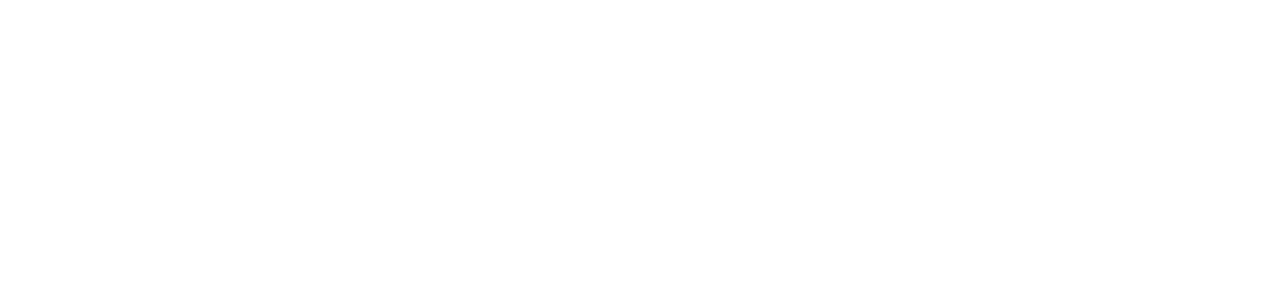
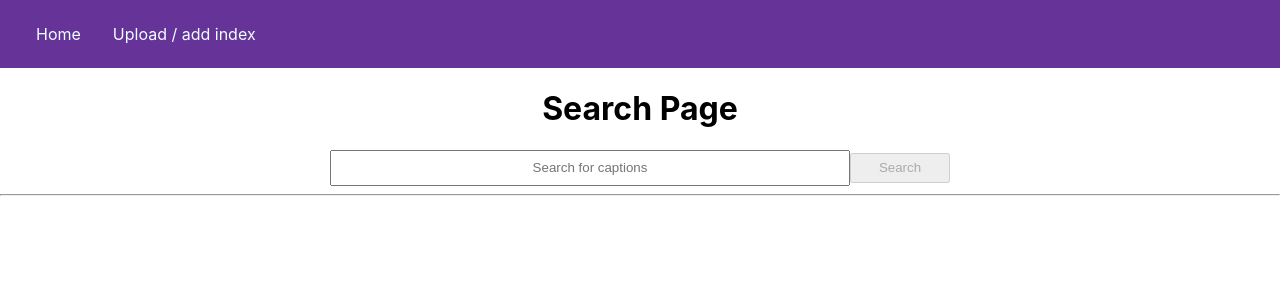
Before and after one commit to pad918/pod-vector-search, a React (Create React App) app in the folder ReactApp/client/: page /search in a window 1280 px wide. Before the commit this address had no page. Shown: the top 300 px of the page. Built offline with nearby package versions, Linux system fonts and the light colour scheme.

Commit message:
Implemented frontend for the new backend features

```diff
--- a/ReactApp/client/src/App.css
+++ b/ReactApp/client/src/App.css
@@ -25,7 +25,7 @@
 }
 
 .App-link {
-  color: #61dafb;
+  color: white;
 }
 
 @keyframes App-logo-spin {
@@ -36,3 +36,85 @@
     transform: rotate(360deg);
   }
 }
+
+.root{
+  align-items: center;
+  justify-content: center;
+  width: 100%;
+}
+
+a:visited{
+  color:inherit;
+  color:azure;
+}
+
+a::marker {
+  color: azure;
+}
+
+.navlink {
+  color:azure;
+  text-decoration: none;
+}
+
+.navbar {
+  overflow: hidden;
+  background-color: rebeccapurple;
+  text-decoration-color: azure;
+}
+
+.navbar-item li {
+  display: inline-block;
+}
+
+li a {
+  display: inline-block;
+  color: azure;
+  padding: 8px 16px;
+  text-decoration: none;
+}
+
+ul{
+  list-style-type: none;
+  margin-left: 10px;
+  margin-right: 10px;
+  padding-left: 10px;
+  padding-right: 10px;
+  border: 10px;
+}
+
+.title {
+  align-content: center;
+  text-align: center;
+  width: 100%;
+}
+
+.content {
+  width: 100%;
+  align-content: center;
+  text-align: center;
+  justify-content: center;
+}
+
+form {
+  display: block;
+}
+
+input {
+  align-content: center;
+  text-align: center;
+  justify-content: center;
+  width: 40%;
+  height: 30px;
+}
+
+button {
+  height: 30px;
+  width: 100px;
+}
+
+iframe.youtube-iframe {
+  aspect-ratio: 16 / 9;
+	height: 40%;
+	width: 40%;
+}
--- a/ReactApp/client/src/App.js
+++ b/ReactApp/client/src/App.js
@@ -4,7 +4,9 @@
 import PasswordForm  from "./components/PasswordForm.js";
 import UploadPage  from "./components/UploadPage.js";
 import HomePage  from "./components/HomePage.js";
+import SearchPage  from "./components/SearchPage.js";
 import { Routes, Route } from 'react-router-dom';
+
 
 const authReducer = (state, action) => {
   switch (action.type) {
@@ -36,6 +38,7 @@
       <Routes>
         <Route path="/" element={<HomePage auth={auth} dispatchAuth={dispatchAuth}/>} />
         <Route path="/upload" element={<UploadPage auth={auth} />} />
+        <Route path="/search" element={<SearchPage auth={auth}/>} />
       </Routes>
     </>
 
--- a/ReactApp/client/src/components/HomePage.js
+++ b/ReactApp/client/src/components/HomePage.js
@@ -4,14 +4,11 @@
 
 export default function HomePage({auth, dispatchAuth}) {
 
+    if(!auth.signed_in) return <PasswordForm auth={auth} dispatchAuth={dispatchAuth}/>;
     return (
         <div>
-            {
-            auth.signed_in ?
                 <NavLink to="/upload">Upload / add index</NavLink>
-                :
-                <PasswordForm auth={auth} dispatchAuth={dispatchAuth}/>
-            }
+                <NavLink to="/search">Search</NavLink>
         </div>
     );
 }
--- /dev/null
+++ b/ReactApp/client/src/components/SearchPage.js
@@ -0,0 +1,45 @@
+import React from "react";
+import VideoSearchResult from "./VideoSearchResult.js";
+
+import { NavLink } from "react-router-dom";
+
+export default function SearchPage({auth}) {
+
+    const [query, setQuery] = React.useState("");
+    const [results, setResults] = React.useState([]);
+    const searchCaptions = (e) => {
+        e.preventDefault();
+        fetch(`/api/video/caption_search?query=${query}&top=5`)
+            .then(res => res.json())
+            .then(data => {
+                console.log(data[1]);
+                return setResults(data);
+            }
+            )
+            .catch(err => console.log(err));
+    }
+
+    return (
+        <div className="root">
+            <div className="navbar">
+                <ul className="navbar-item">
+                    <li>
+                        <NavLink to="/" className="navlink">Home</NavLink>
+                        <NavLink to="/upload" className="navlink">Upload / add index</NavLink>
+                    </li>
+                </ul>
+            </div>
+            <h1 className="title">Search Page</h1>
+            <div className="content">
+                <form onSubmit={(e) => searchCaptions(e)}>
+                    <input type="text" placeholder="Search for captions" onChange={(e) => setQuery(e.target.value)} />
+                    <button type="submit" disabled={!query}>Search</button>
+                </form>
+                <hr />
+                {results.map((result, index) => (
+                    <VideoSearchResult url={result[1]} timestamp={result[3]} key={index} />
+                ))}
+            </div>
+        </div>
+    );
+}
--- /dev/null
+++ b/ReactApp/client/src/components/VideoSearchResult.js
@@ -0,0 +1,24 @@
+import React from "react";
+
+export default function VideoSearchResult({url, timestamp}) {
+    const timestampToSeconds = (timestamp) => {
+        const [hours, minutes, seconds] = timestamp.split(":");
+        return parseInt(parseFloat(hours)*3600 + parseFloat(minutes)*60 + parseFloat(seconds))
+    }
+
+    const convertToEmbeddPath = (url) => {
+        return url.replace("watch?v=", "embed/");
+    }
+
+    const embedd_url = convertToEmbeddPath(url);
+
+    const seconds = timestampToSeconds(timestamp);
+
+    return (
+        <div>
+            <h2>Video: {url} @ {timestamp}</h2>
+            <iframe className="youtube-iframe" src={`${embedd_url}?start=${seconds}`}>
+            </iframe>
+        </div>
+    );
+}
```
